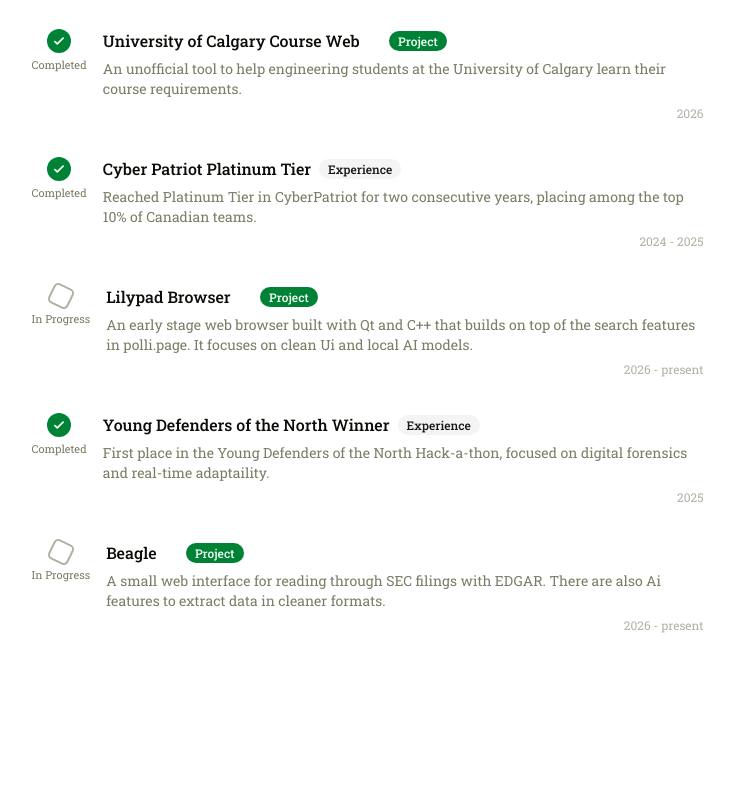
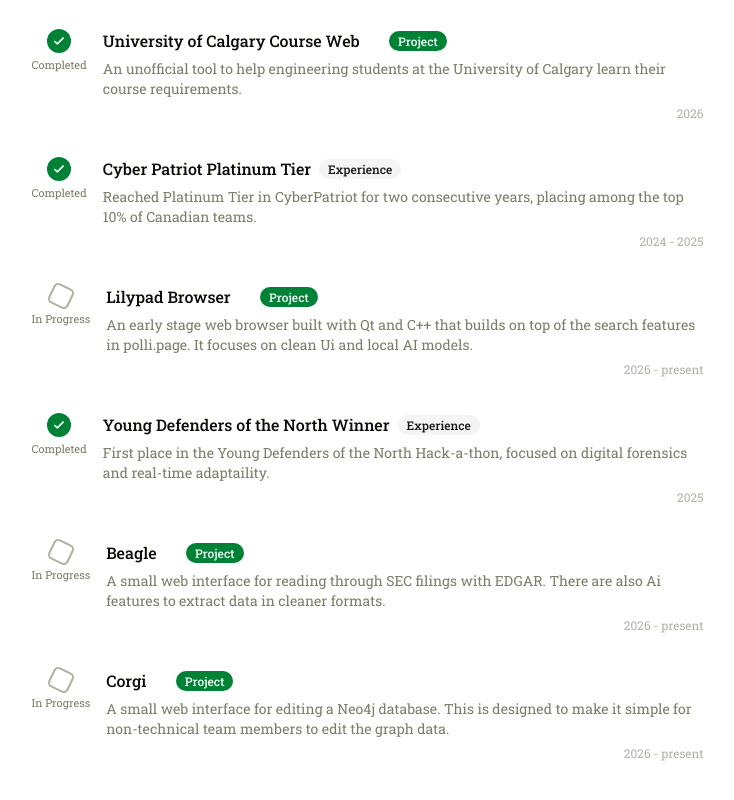
Before and after one commit to Samarinara/polli-portfolio, a Next.js app: page / in a window 1280 px wide. Shown: the part 1254-2054 px from the top of the page, without its empty margins (265-999 px from the left). Before the commit the page ends 1933 px from the top, so only its background shows below. Built offline with nearby package versions, Linux system fonts and the light colour scheme.

Commit message:
Update credentials.ts

```diff
--- a/data/credentials.ts
+++ b/data/credentials.ts
@@ -130,4 +130,14 @@
     href: "https://beagle-edgar.vercel.app/",
     date: "2026 - present",
   },
+  {
+    id: "12",
+    title: "Corgi",
+    description:
+      "A small web interface for editing a Neo4j database. This is designed to make it simple for non-technical team members to edit the graph data.",
+    category: "project",
+    completed: false,
+    href: "https://open-ridge-e1d146c31a.lakebed.app/",
+    date: "2026 - present",
+  },
 ]
```
